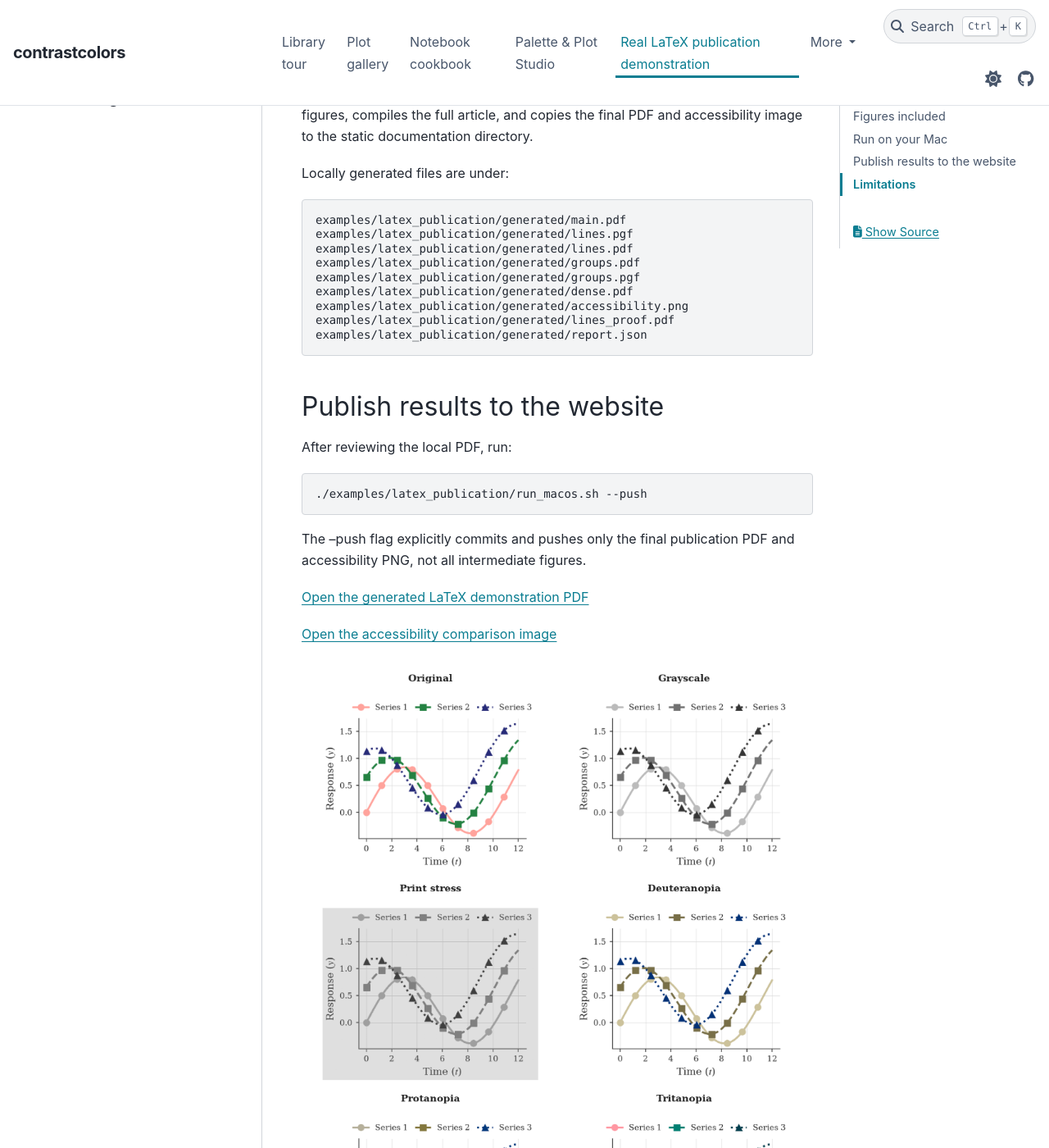
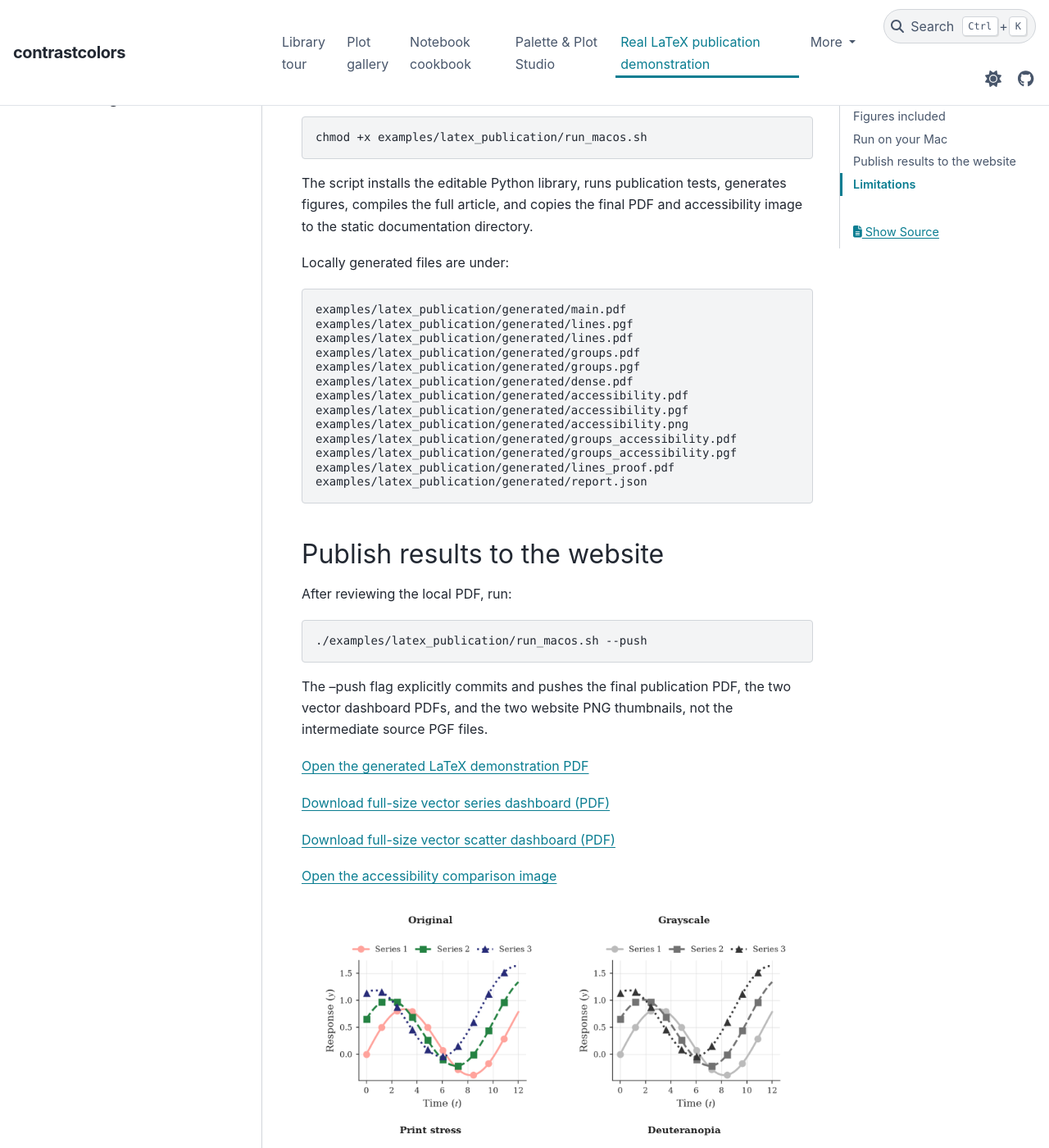
Before and after one commit to heri-espino/Colors, a Sphinx documentation site: the page built from docs/source/publication_demo.rst, in a window 1280 px wide and 1400 px high, scrolled down 1262 px. Shown: the whole window at 82% size. Built offline with Sphinx 7.4.7 and the PyData theme 0.15.4, drawn with Linux system fonts in a browser that asks for light colours; pages that are not in the unit, such as notebooks, are missing from menus; some of the changed text lies outside the part shown.

Commit message:
Include native vector dashboards in LaTeX and publish their PDFs

```diff
--- a/docs/source/publication_demo.rst
+++ b/docs/source/publication_demo.rst
@@ -14,12 +14,16 @@
 - **PGF vs PDF:** the same line graph appears twice, comparing
   manuscript-owned font glyphs with direct Matplotlib vector export.
   The categorical scatter is also included as PGF for matching fonts.
-- **Grouped scatter:** larger markers with **white boundaries**, distinct
+- **Grouped scatter:** translucent markers with very thin **white boundaries**,
+  three Okabe–Ito colorblind-friendly hues (orange/blue/bluish green), and
+  the same nominal LaTeX axis font size. The categories retain different
+  shapes even when their colors become similar.
+- The colors remain distinct by hue, and distinct
   colors and luminances, an external legend, and TeX-native PGF text.
 - **Dense scatter:** rasterized points with vector axes and labels.
-- **Full-page series dashboard:** six views in a portrait 2 × 3 grid,
+- **Full-page vector series dashboard:** six views in a portrait 2 × 3 grid,
   displayed on a dedicated LaTeX float page with an explanatory paragraph.
-- **Horizontal scatter dashboard:** six views in a landscape 3 × 2 grid,
+- **Horizontal vector scatter dashboard:** six views in a landscape 3 × 2 grid,
   spanning both text columns with surrounding article prose.
 - **Compact labels:** regular-weight titles are visually centered over the
   actual rendered image and placed close to it without covering plot text.
@@ -59,7 +63,11 @@
    examples/latex_publication/generated/groups.pdf
    examples/latex_publication/generated/groups.pgf
    examples/latex_publication/generated/dense.pdf
+   examples/latex_publication/generated/accessibility.pdf
+   examples/latex_publication/generated/accessibility.pgf
    examples/latex_publication/generated/accessibility.png
+   examples/latex_publication/generated/groups_accessibility.pdf
+   examples/latex_publication/generated/groups_accessibility.pgf
    examples/latex_publication/generated/lines_proof.pdf
    examples/latex_publication/generated/report.json
 
@@ -72,14 +80,25 @@
 
    ./examples/latex_publication/run_macos.sh --push
 
-The --push flag explicitly commits and pushes only the final publication
-PDF and accessibility PNG, not all intermediate figures.
+The --push flag explicitly commits and pushes the final publication PDF,
+the two vector dashboard PDFs, and the two website PNG thumbnails, not
+the intermediate source PGF files.
 
 .. raw:: html
 
    <p>
      <a href="_static/publication_demo.pdf" target="_blank" rel="noopener">
        Open the generated LaTeX demonstration PDF
+     </a>
+   </p>
+   <p>
+     <a href="_static/publication_accessibility.pdf" target="_blank" rel="noopener">
+       Download full-size vector series dashboard (PDF)
+     </a>
+   </p>
+   <p>
+     <a href="_static/publication_scatter_accessibility.pdf" target="_blank" rel="noopener">
+       Download full-size vector scatter dashboard (PDF)
      </a>
    </p>
    <p>
@@ -117,7 +136,10 @@
 PGF typesets text using the actual manuscript font after it is included
 in LaTeX. A direct PDF can have equal nominal font size without identical
 glyphs. The six-view panel provides diagnostic simulations rather than
-universal accessibility certification.
+universal accessibility certification. For the supported standard line and
+scatter artists the published dashboards are true vector drawings, and
+the compiled manuscript inserts their PGF sources for document-owned text
+typesetting. The PNG files here are only web previews.
 
 The publication example uses the adaptive ``print_safe_luminances``
 defaults for three series. Relative luminances are more widely spaced than
```
Also changed, not shown: examples/latex_publication/README.md, 3 other files.
